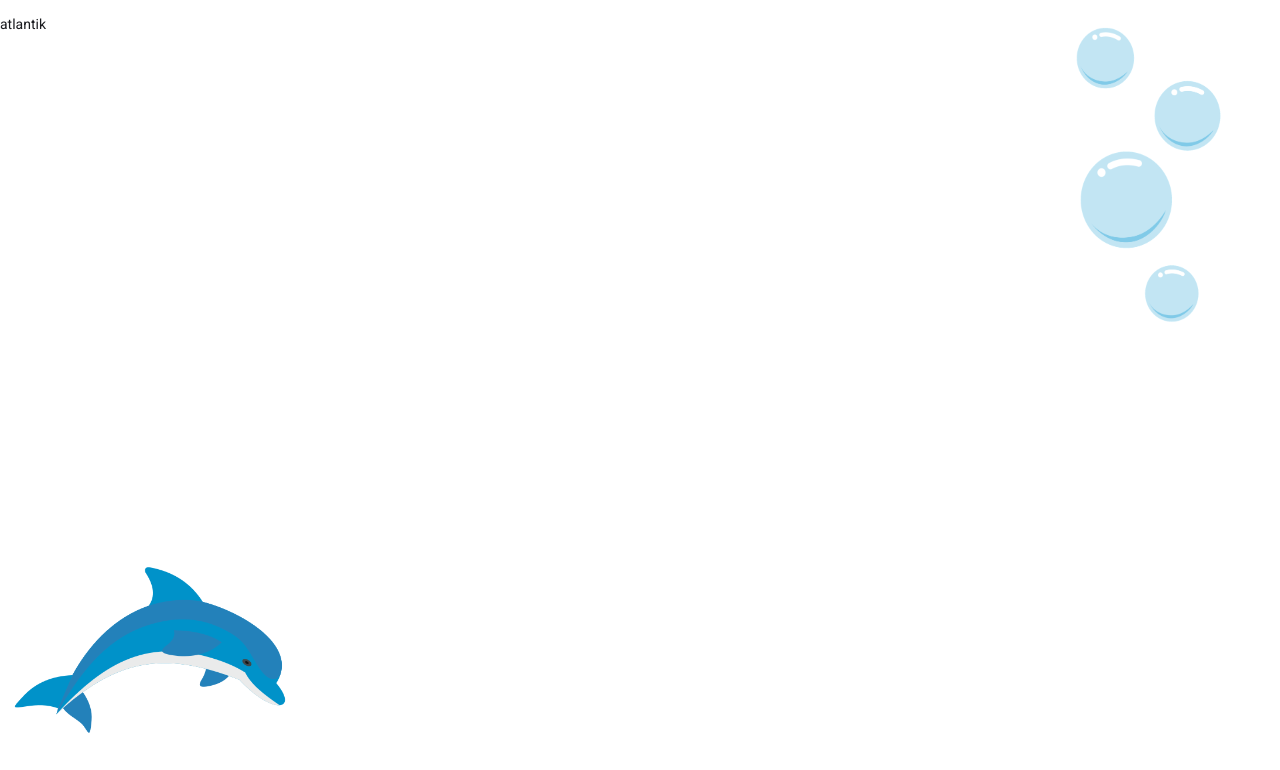
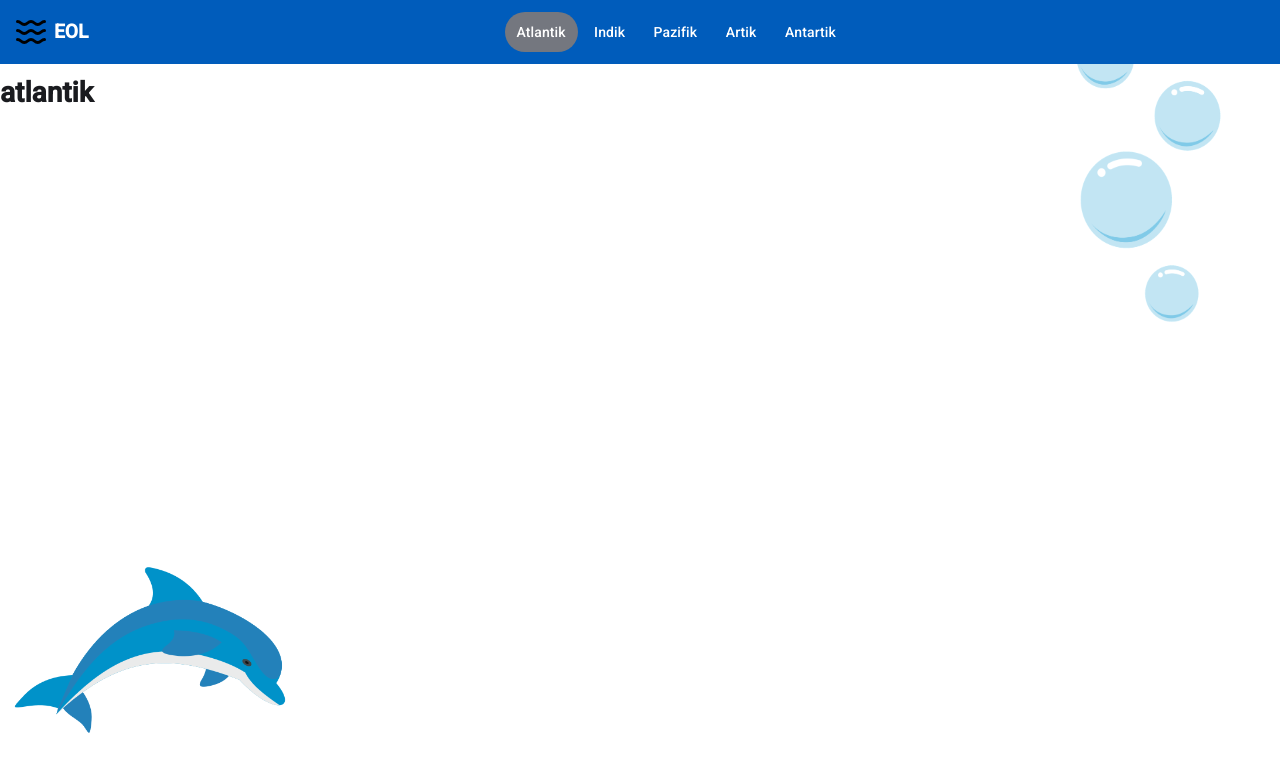
Before and after one commit to osfurtado/earth-oceans-learning-angular-app, an Angular app: page / in a window 1280 px wide. Both pictures are taken after a click on the button "Atlantik". Shown: the top 770 px of the page. Built offline with nearby package versions, Linux system fonts and the light colour scheme.

Commit message:
Added Meer Home Page

```diff
--- a/src/app/home/home.css
+++ b/src/app/home/home.css
@@ -17,6 +17,8 @@
     text-decoration: none;
     color: inherit;
     cursor: pointer;
+    margin-top: 10px;
+    margin-left: 10px;
 }
 
 .logo svg {
--- /dev/null
+++ b/src/app/meer/meer-details/meer-details.html
@@ -0,0 +1 @@
+<p>meer-details works!</p>
--- a/src/app/meer/meer.css
+++ b/src/app/meer/meer.css
@@ -0,0 +1,22 @@
+.logo {
+    display: inline-flex;
+    align-items: center;
+    gap: 8px;
+    text-decoration: none;
+    color: inherit;
+    cursor: pointer;
+}
+
+.logo svg {
+    width: 32px;
+    height: 32px;
+}
+
+.logo span {
+    font-size: 1.2rem;
+    font-weight: 600;
+}
+
+.active{
+    background-color: var(--mat-sys-outline);
+}
--- a/src/app/meer/meer.html
+++ b/src/app/meer/meer.html
@@ -1 +1,12 @@
-<p>{{this.activeOzean}}</p>
+<mat-toolbar>
+    <a [href]="this.baseUrl" class="logo">
+        <img src="logo2.svg" alt="app logo" height="30" width="30">
+        <span>EOL</span>
+    </a>
+    <div style="flex-grow: 1; display: flex; justify-content: center;">
+        @for(meer of meere; track meer.name){
+            <a mat-button (click)="this.activeOzean = meer.path" [class.active]="meer.path === this.activeOzean">{{meer.name}}</a>
+        }
+    </div>
+</mat-toolbar>
+<h1>{{this.activeOzean}}</h1>
--- a/src/app/meer/meer.ts
+++ b/src/app/meer/meer.ts
@@ -1,9 +1,11 @@
 import { Component, inject, OnInit } from '@angular/core';
-import { ActivatedRoute } from '@angular/router';
+import { MatButtonModule } from '@angular/material/button';
+import { MatToolbarModule } from '@angular/material/toolbar';
+import { ActivatedRoute, RouterLink } from '@angular/router';
 
 @Component({
   selector: 'app-meer',
-  imports: [],
+  imports: [MatToolbarModule, MatButtonModule, RouterLink],
   templateUrl: './meer.html',
   styleUrl: './meer.css',
 })
@@ -16,4 +18,29 @@ export class Meer implements OnInit {
     this.activeOzean = this.route.snapshot.paramMap.get('ozean');
   }
 
+  baseUrl = 'http://localhost:4200'
+
+  meere = [
+    {
+      name: 'Atlantik',
+      path: 'atlantik'
+    },
+    {
+      name: 'Indik',
+      path: 'indik',
+    },
+    {
+      name: 'Pazifik',
+      path: 'pazifik'
+    },
+    {
+      name: 'Artik',
+      path: 'artik'
+    },
+    {
+      name: 'Antartik',
+      path: 'antartik'
+    }
+  ]
+
 }
--- a/src/custom-theme.scss
+++ b/src/custom-theme.scss
@@ -37,4 +37,12 @@ body {
   background-blend-mode: multiply;
   // Reset the user agent margin.
   margin: 0;
+
+  @include mat.toolbar-overrides((
+    container-background-color: var(--mat-sys-primary),
+    container-text-color: var(--mat-sys-on-primary),
+  ));
+
+
+
 }
```
Also changed, not shown: src/app/meer/meer-details/meer-details.ts (added, +11 -0 lines), src/app/meer/meer-details/meer-details.css (added).
